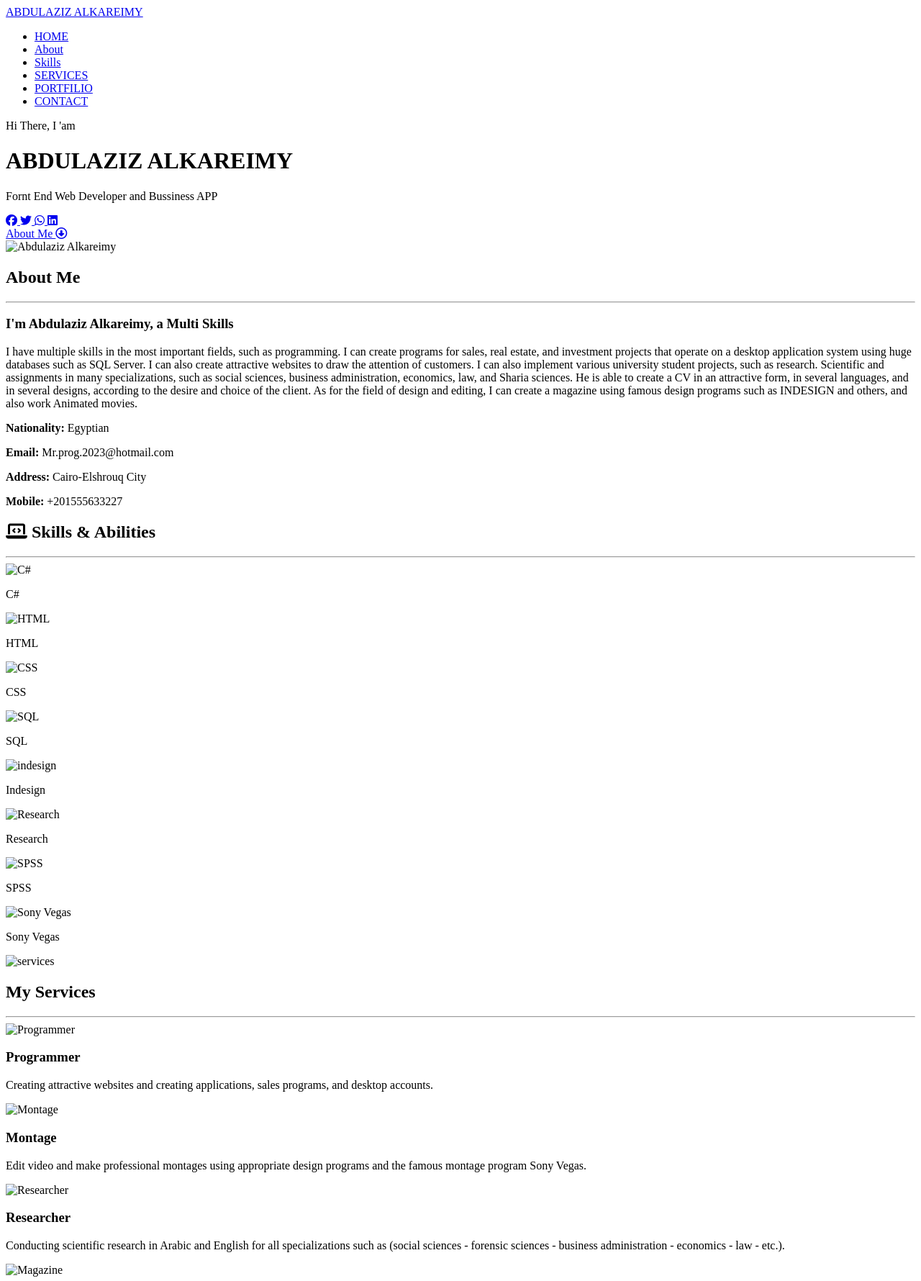
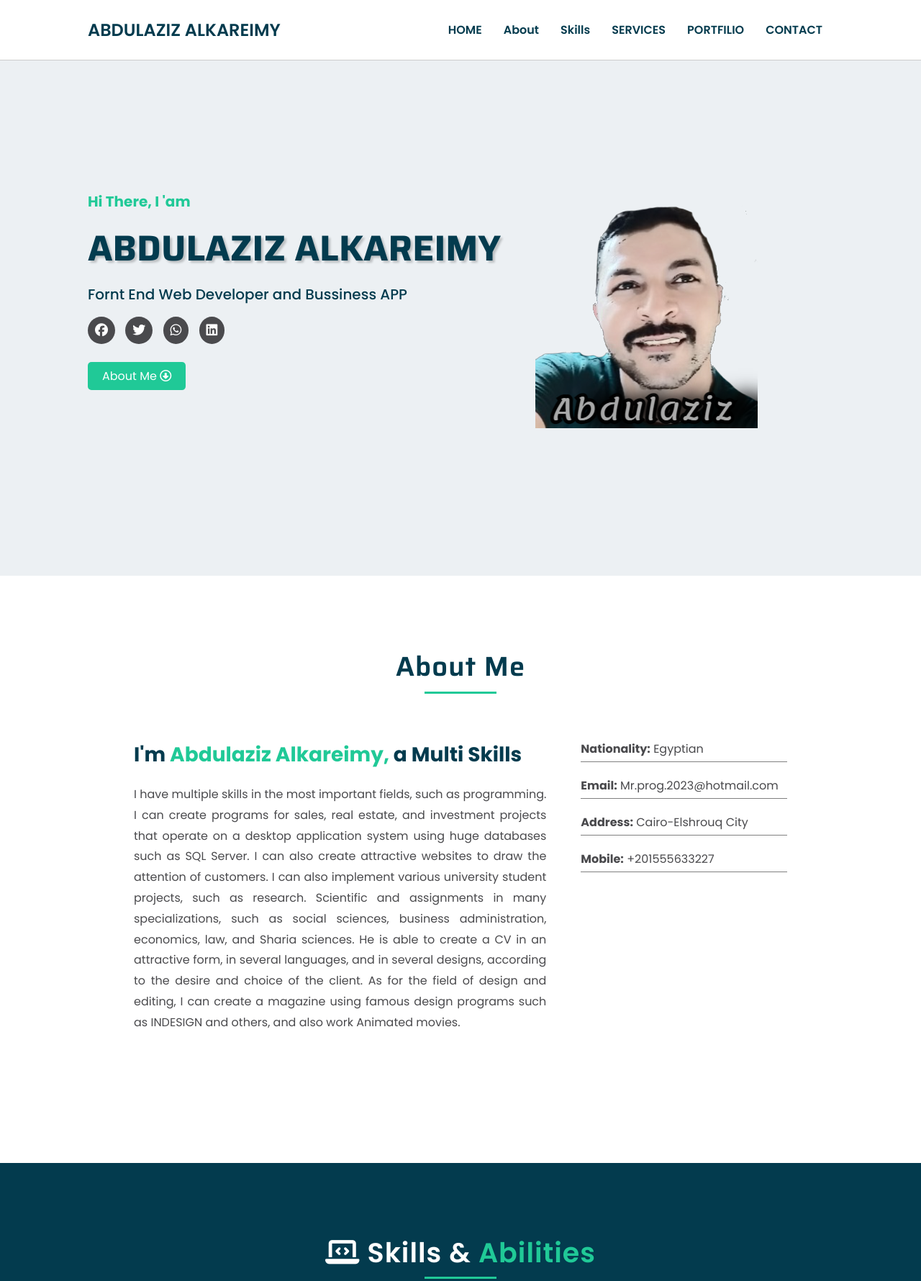
Before and after one commit to AbdulazizProg/My_Portfolio, a plain HTML site: page index.html in a window 1280 px wide. Shown: the top 1780 px of the page at 72% size. Drawn offline with Linux system fonts and the light colour scheme.

Commit message:
Add files via upload

```diff
--- a/index.html
+++ b/index.html
@@ -8,7 +8,7 @@
 <link rel="stylesheet" href="https://cdnjs.cloudflare.com/ajax/libs/font-awesome/6.5.2/css/all.min.css" integrity="sha512-SnH5WK+bZxgPHs44uWIX+LLJAJ9/2PkPKZ5QiAj6Ta86w+fsb2TkcmfRyVX3pBnMFcV7oQPJkl9QevSCWr3W6A==" crossorigin="anonymous" referrerpolicy="no-referrer" />
 
 <!-- CSS File Conjection -->
-<link rel="stylesheet" href="./CSS/style.css">
+<link rel="stylesheet" href="./style.css">
 
 <!-- Favicon -->
 <link rel="shortcut icon" href="./favicon.ico" type="image/x-icon">
@@ -54,7 +54,7 @@
         <a href="#about" class="btn-primary"> About Me <i class="fa-regular fa-circle-down"></i> </a>
     </div>
 
-    <img src="images/zezo.png" alt="Abdulaziz Alkareimy">
+    <img src="zezo.png" alt="Abdulaziz Alkareimy">
 </div>
 
 </header>
@@ -96,37 +96,37 @@
         <div class="skills-content">
             <div class="row">
                 <div class="item">
-                    <img src="./images/cc.png" alt="C#">
+                    <img src="cc.png" alt="C#">
                     <p>C#</p>
                 </div>
                 <div class="item">
-                    <img src="./images/png-transparent-logo-html-html5.png" alt="HTML">
+                    <img src="png-transparent-logo-html-html5.png" alt="HTML">
                     <p>HTML</p>
                 </div>
 
                 <div class="item">
-                    <img src="./images/CSS3_logo.svg.png" alt="CSS">
+                    <img src="CSS3_logo.svg.png" alt="CSS">
                     <p>CSS</p>
                 </div>
                 <div class="item">
-                    <img src="./images/sql-database-generic-icon-1521x2048-d0vdpxpg.png" alt="SQL">
+                    <img src="sql-database-generic-icon-1521x2048-d0vdpxpg.png" alt="SQL">
                     <p>SQL</p>
                 </div>
                 <div class="item">
-                    <img src="./images/adobe-indesign-file-logo-0E5BD2E038-seeklogo.com.png" alt="indesign">
+                    <img src="adobe-indesign-file-logo-0E5BD2E038-seeklogo.com.png" alt="indesign">
                     <p>Indesign</p>
                 </div>
                 <div class="item">
-                    <img src="./images/Wikimedia_Research_logo.png" alt="Research">
+                    <img src="Wikimedia_Research_logo.png" alt="Research">
                     <p>Research</p>
                 </div>
                 <div class="item">
-                    <img src="./images/19-191270_spss-logo-png-transparent-spss-png-download.png" alt="SPSS">
+                    <img src="19-191270_spss-logo-png-transparent-spss-png-download.png" alt="SPSS">
                     <p>SPSS</p>
                 </div>
 
                 <div class="item">
-                    <img src="./images/398-3984882_sony-vegas-pro-v13-png-download-gadget-transparent.png" alt="Sony Vegas">
+                    <img src="398-3984882_sony-vegas-pro-v13-png-download-gadget-transparent.png" alt="Sony Vegas">
                     <p>Sony Vegas</p>
                 </div>
 
@@ -143,44 +143,44 @@
 <section id="services">
     <div class="container">
         <div class="heading">
-            <img src="./images/unnamed-300x300.png" alt="services">
+            <img src="unnamed-300x300.png" alt="services">
             <h2>My <span class="text-primary">Services</span></h2>
 
         </div>
         <hr>
         <div class="row">
             <div class="item">
-                <img src="./images/Website-PNG-HD-Image.png" alt="Programmer">
+                <img src="Website-PNG-HD-Image.png" alt="Programmer">
                 <h3>Programmer</h3>
                 <p>Creating attractive websites and creating applications, sales programs, and desktop accounts.</p>
             </div>
 
             <div class="item">
-                <img src="./images/367-3678253_montage-vido-marseille-aubagne-editor-de-video-logo.png" alt="Montage">
+                <img src="367-3678253_montage-vido-marseille-aubagne-editor-de-video-logo.png" alt="Montage">
                 <h3>Montage</h3>
                 <p>Edit video and make professional montages using appropriate design programs and the famous montage program Sony Vegas.</p>
             </div>
 
             <div class="item">
-                <img src="./images/495-4956347_research-main-icon-01-research-background-logo-png-removebg-preview.png" alt="Researcher">
+                <img src="495-4956347_research-main-icon-01-research-background-logo-png-removebg-preview.png" alt="Researcher">
                 <h3>Researcher</h3>
                 <p>Conducting scientific research in Arabic and English for all specializations such as (social sciences - forensic sciences - business administration - economics - law - etc.).</p>
             </div>
 
             <div class="item">
-                <img src="./images/png-clipart-magazine-magazine-removebg-preview.png" alt="Magazine">
+                <img src="png-clipart-magazine-magazine-removebg-preview.png" alt="Magazine">
                 <h3>Magazine Designer</h3>
                 <p>Creating electronic and paper magazines with a wonderful and attractive design, using the most famous magazine making program (Indesigne), publishing them, and adding a custom barcode to them.</p>
             </div>
 
             <div class="item">
-                <img src="./images/png-transparent-web-development-graphic-design-web-design-web-design-electronics-gadget-search-engine-optimization-removebg-preview.png" alt="Desingn Logos and presentations">
+                <img src="png-transparent-web-development-graphic-design-web-design-web-design-electronics-gadget-search-engine-optimization-removebg-preview.png" alt="Desingn Logos and presentations">
                 <h3>Logos and presentations</h3>
                 <p>Designing logos and presentations is what distinguishes us from others, as we can use multiple programs to obtain customer satisfaction, such as (Illustrator - Photoshop - PowerPoint - etc.).</p>
             </div>
 
             <div class="item">
-                <img src="./images/homework-icon-19-removebg-preview.png" alt="assignments">
+                <img src="homework-icon-19-removebg-preview.png" alt="assignments">
                 <h3>Student's Assignments</h3>
                 <p>Preparing university and professional assignments and assignments for all majors in Arabic and English in an accurate and reliable manner.</p>
             </div>
@@ -207,7 +207,7 @@
         <div class="row">
             <!-- portfolio 1 -->
             <div class="item">
-                <video src="./Vid/VID-20180424-WA0000.mp4" controls></video>
+                <video src="VID-20180424-WA0000.mp4" controls></video>
                 <!-- <img src="./images/zezo.png" alt="zezo"> -->
                 <div class="item-contnt">
                     <h3>Desktop Application & Web</h3>
@@ -219,7 +219,7 @@
              <!-- portfolio 2 -->
              <div class="item">
                 <!-- <video src=""></video> -->
-                <video src="./Vid/VID-20191123-WA0202.mp4" controls></video>
+                <video src="VID-20191123-WA0202.mp4" controls></video>
                 <div class="item-contnt">
                     <h3>Montage Cartoon</h3>
 
@@ -229,7 +229,7 @@
              <!-- portfolio 3 -->
              <div class="item">
                 <!-- <video src=""></video> -->
-                <video src="./Vid/VID-20181203-WA0095.mp4" controls></video>
+                <video src="VID-20181203-WA0095.mp4" controls></video>
                 <div class="item-contnt">
                     <h3>Magazine</h3>
 
@@ -239,7 +239,7 @@
              <!-- portfolio 4 -->
              <div class="item">
                 <!-- <video src=""></video> -->
-                <video src="./Vid/3 30.mp4" controls></video>
+                <video src="3 30.mp4" controls></video>
                 <div class="item-contnt">
                     <h3>Trainnig</h3>
 
@@ -249,7 +249,7 @@
              <!-- portfolio 5 -->
              <div class="item">
                 <!-- <video src=""></video> -->
-                <video src="./Vid/VID-20191121-WA0076.mp4" controls></video>
+                <video src="VID-20191121-WA0076.mp4" controls></video>
                 <div class="item-contnt">
                     <h3>Montage and Voice Over</h3>
 
@@ -259,7 +259,7 @@
              <!-- portfolio 6 -->
              <div class="item">
                 <!-- <video src=""></video> -->
-                <video src="./Vid/VID-20201223-WA0029.mp4" controls></video>
+                <video src="VID-20201223-WA0029.mp4" controls></video>
                 <div class="item-contnt">
                     <h3>Magazine</h3>
 
@@ -269,7 +269,7 @@
              <!-- portfolio 7 -->
              <div class="item">
                 <!-- <video src=""></video> -->
-                <video src="./Vid/3 30.mp4" controls></video>
+                <video src="3 30.mp4" controls></video>
                 <div class="item-contnt">
                     <h3>Trainnig</h3>
 
@@ -279,7 +279,7 @@
              <!-- portfolio 8 -->
              <div class="item">
                 <!-- <video src=""></video> -->
-                <video src="./Vid/VID-20191121-WA0076.mp4" controls></video>
+                <video src="VID-20191121-WA0076.mp4" controls></video>
                 <div class="item-contnt">
                     <h3>Montage and Voice Over</h3>
 
@@ -289,7 +289,7 @@
              <!-- portfolio 9 -->
              <div class="item">
                 <!-- <video src=""></video> -->
-                <video src="./Vid/VID-20201223-WA0029.mp4" controls></video>
+                <video src="VID-20201223-WA0029.mp4" controls></video>
                 <div class="item-contnt">
                     <h3>Magazine</h3>
 
@@ -308,7 +308,7 @@
         </h2>
         <hr>
     <div class="row">
-        <img src="./images/lien-he.jpg" alt="Contact">
+        <img src="lien-he.jpg" alt="Contact">
         <form action="https://formsubmit.co/mr.prog.2011@gmail.com" method="POST">
 
             <input type="text" name="name" placeholder="Name" required>
--- /dev/null
+++ b/style.css
@@ -0,0 +1,492 @@
+@import url('https://fonts.googleapis.com/css2?family=Poppins:ital,wght@0,100;0,200;0,300;0,400;0,500;0,600;0,700;0,800;0,900;1,100;1,200;1,300;1,400;1,500;1,600;1,700;1,800;1,900&family=Saira:ital,wght@0,100..900;1,100..900&display=swap');
+:root {
+    --primary-color:#033b4e;
+    --secodary-color:#20c997;
+    --gray:#4a4a4d;
+    --bg-primary:#ecf0f3;
+
+}
+* {
+    margin: 0;
+    padding: 0;
+    box-sizing: border-box;
+}
+html{
+    scroll-behavior: smooth;
+}
+body{
+    font-family: "Poppins", sans-serif;
+}
+h1,h2{
+    font-family: "Saira", sans-serif;
+}
+
+ul{
+    list-style: none;
+}
+
+a{
+    text-decoration: none;
+}
+/* Utility Classes*/
+
+.container{
+    max-width: 1100px;
+    margin: auto;
+    padding: 0 2rem;
+
+}
+.text-primary {
+    color: var(--secodary-color);
+}
+
+.btn-primary{
+    background-color: var(--secodary-color);
+    color: #fff;
+    padding: 8px 20px;
+    border-radius: 5px;
+    transition:all  0.5s ease;
+    cursor: pointer;
+
+}
+
+.btn-primary:hover{
+    background-color: #15a076;
+}
+/* Header Style Start*/
+#home{
+    background-color: var(--bg-primary);
+    height: 100vh;
+}
+
+#home .navbar{
+    background-color: #fff;
+    border-bottom: 1px solid #ccc ;
+    position: fixed;
+    width: 100%;
+    z-index: 1;
+
+}
+
+#home .navbar nav{
+    display: flex;
+    justify-content: space-between;
+    align-items: center;
+    max-width: 1100px;
+    margin: auto;
+    padding: 1.5rem 2rem;
+
+}
+
+#home #logo {
+    color: var(--primary-color);
+    font-size: 24px;
+    font-weight: 600;
+}
+
+#home .navbar nav ul{
+    display: flex;
+    justify-content: center;
+    align-items: center;
+
+
+}
+
+#home .navbar nav ul a{
+    margin: 0 15px;
+    color: var(--primary-color);
+   font-weight: 600;
+
+
+}
+
+
+#home .header-content{
+    display: grid;
+    grid-template-columns: 1.5fr 1fr;
+    align-items: center;
+    max-width: 1100px;
+    margin: auto;
+    padding: 5rem 2rem 0;
+    height: 100%;
+
+}
+#home .header-content  .content-text{
+    margin-bottom: 5rem;
+}
+
+#home .header-content img{
+    max-width: 450px;
+}
+
+#home .header-content p span {
+    font-weight: 700;
+    font-size: 20px;
+}
+#home .header-content h1{
+    font-size: 50px;
+    color: var(--primary-color);
+    text-shadow: 3px 3px 3px rgba(0,0,0,0.2);
+    margin-top: 10px;
+
+}
+#home .header-content .title{
+   font-size: 20px;
+   color: var(--primary-color);
+   margin: 10px 0;
+   font-weight: 500;
+}
+
+#home .header-content .social{
+    margin: 1rem 0 2rem;
+}
+
+#home .header-content .social a i{
+    font-size: 18px;
+    padding: 10px;
+    background-color: var(--gray);
+    color: #fff;
+    border-radius: 50%;
+    margin-right: 10px;
+    transition: all 0.4s ease;
+
+
+}
+
+#home .header-content .social a i:hover{
+    transform: scale(0.85);
+
+}
+/* Header Style End*/
+
+/* About Style Start */
+#about,#skills,#services,#portfolio{
+    padding: 6rem 0;
+
+}
+
+#about h2,#skills h2,#services h2,#portfolio h2,#contact h2{
+    text-align: center;
+    font-size: 38px;
+    color: var(--primary-color);
+    font-weight: 600;
+    letter-spacing: 1px;
+
+
+}
+
+#about hr,#skills hr,#services hr,#portfolio hr,#contact hr{
+    width: 100px;
+    height: 3px;
+    background-color: var(--secodary-color);
+    border: none;
+    margin: 5px auto 0;
+
+}
+#about .about-content {
+    margin: 4rem;
+    display: grid;
+    grid-template-columns: 2fr 1fr;
+    column-gap: 3rem;
+
+
+}
+#about .about-content .col-1 h3{
+    font-size: 28px;
+    color: var(--primary-color);
+    margin-bottom: 20px;
+
+}
+#about .about-content .col-1 p{
+    color: var(--gray);
+    margin-bottom: 20px;
+    line-height: 1.8;
+    text-align: justify;
+  text-justify: inter-word;
+
+}
+#about .about-content .col-2 p{
+    color: var(--gray);
+    margin-bottom: 20px;
+     padding-bottom: 5px;
+    border-bottom: 1px solid gray;
+}
+/* About Style End */
+
+
+/* Skills Style Start */
+#skills,#portfolio {
+    background-color: var(--primary-color);
+}
+#skills .skills-content{
+    margin-top: 2rem;
+    background-color: #0f272d;
+
+}
+#skills .skills-content .row{
+display: grid;
+grid-template-columns: repeat(4,1fr);
+align-items: center;
+}
+
+#skills .skills-content .row .item{
+    color: #fff;
+    background-color: #000;
+    margin: 20px;
+    padding: 1rem;
+    border-radius: 10px;
+    font-size: 18px;
+    font-weight: 600;
+    text-align: center;
+    transition: all 0.4s ease;
+}
+
+#skills .skills-content .row .item:hover{
+  box-shadow: 10px 10px 10px #00f4ab0c;
+}
+
+
+#skills .skills-content .row .item:nth-child(7) img {
+    max-width: 80px;
+}
+
+#skills h2,#portfolio h2{
+    color: #fff;
+    font-family: 'Poppins',sans-serif;
+}
+#skills .row img{
+    max-width: 40px;
+}
+/* Skills Style End */
+
+/* Services Style Start */
+#services,#contact{
+    background-color: #00f4ab0c;
+
+}
+
+#services .heading {
+        display: flex;
+        justify-content: center;
+        align-items: center;
+}
+#services .heading img{
+    width: 55px;
+    margin-right: 10px;
+
+}
+
+#services .row{
+    display: grid;
+    grid-template-columns: repeat(3,1fr);
+    margin-top: 4rem;
+    text-align: center;
+    column-gap: 2rem;
+    row-gap: 4rem;
+
+}
+
+#services .row .item{
+    background-color: #fff;
+    padding: 30px 15px;
+    box-shadow: 2px 2px 5px rgba(0,0,0,0.2);
+    box-shadow: 2px 5px rgba(0,0,0,0.2);
+    border-radius: 5px;
+    transition: all 0.3s ease;
+
+
+
+
+}
+
+#services .row .item:hover{
+    transform: scale(1.04);
+}
+#services .row .item h3{
+    margin: 15px 0;
+    color: var(--primary-color);
+}
+#services .row .item p{
+    font-size: 14px;
+    text-align: justify;
+    text-justify: inter-word;
+
+
+}
+
+#services .row img{
+    max-width: 80%;
+    height: 50%;
+}
+/* Services Style End */
+
+
+/* Portfolio Style start */
+
+#portfolio .row{
+    display: grid;
+    grid-template-columns: repeat(3,1fr);
+    justify-content: center;
+    align-items: center;
+    gap: 2rem;
+
+}
+
+#portfolio  hr{
+    margin-bottom: 15px;
+}
+#portfolio .row .item{
+    background-color: #fff;
+    border-radius: 5px;
+    align-items: center;
+text-align: center;
+justify-content: center;
+transition: all 0.3s ease;
+
+}
+
+#portfolio .row .item:hover{
+transform: scale(1.03);
+}
+
+#portfolio video,#portfolio img{
+    max-width: 90%;
+
+align-items: center;
+text-align: center;
+justify-content: center;
+margin-top: 10px;
+border-radius: 5px;
+
+
+}
+#portfolio .item h3{
+    font-size: 14px;
+    color: var(--primary-color);
+
+}
+/* Portfolio Style End */
+
+
+/* Conatct Style Start */
+#contact{
+    padding: 4rem 0;
+
+}
+
+#contact .row{
+    margin-top: 4rem;
+    display: grid;
+    grid-template-columns: repeat(2,1fr);
+    column-gap: 2rem;
+    background-color: #fff;
+    box-shadow: 3px 3px 20px rgba(0,0,0,0.2) ;
+    padding: 2rem 3rem;
+    border-radius: 10px;
+}
+
+#contact .row input,#contact .row textarea{
+    display: block;
+    width: 100%;
+    margin: 20px 0;
+    padding: 10px;
+    outline: none;
+    background-color: #00f4ab0c;
+    border: 1px solid #bbb;
+
+}
+/* Conatct Style End */
+
+/* Footer Style Start */
+#footer{
+    background-color: #222;
+    color: #fff;
+    padding: 1rem 0;
+    text-align: center;
+
+}
+/* Footer Style End */
+
+/* Tablet Resopnsive*/
+@media (max-width: 768px){
+  #home .navbar nav{
+    display: block;
+    text-align: center;
+  }
+  #home .navbar nav ul{
+    margin-top: 20px;
+  }
+  #home .navbar nav ul a{
+    margin: 0 8px;
+  }
+  #home .header-content{
+    grid-template-columns: 1fr;
+  }
+
+  #home .header-content .content-text{
+    margin-bottom: 0rem;
+    margin-top: 5rem;
+  }
+  #home .header-content h1{
+    font-size: 50px;
+    text-align: center;
+  }
+  header .header-content img{
+max-width:250px;
+margin: auto;
+  }
+
+  #about .about-content{
+    grid-template-columns: 1fr;
+    row-gap: 3rem;
+  }
+  #skills .skills-content .row{
+    grid-template-columns: repeat(2,1fr);
+
+  }
+
+  #services  .row , #portfolio  .row{
+    grid-template-columns: repeat(2,1fr);
+
+  }
+  #contact  .row{
+    grid-template-columns: 1fr;
+    align-items: center;
+
+  }
+}
+
+
+/* Mobile Responsive */
+
+@media (max-width:528px){
+
+    #home .header-content h1{
+        font-size: 30px;
+        text-align: center;
+      }
+
+      #home .header-content p span,#home .header-content .title{
+        font-size: 16px;
+      }
+      #header .header-content img{
+        margin-top: 2rem;
+        max-width: 200px;
+      }
+      #about h2,#skills h2,#services h2,#portfolio h2,#contact h2{
+font-size: 30px;
+
+      }
+      #about .about-content .col-1 h3{
+        font-size: 20px;
+      }
+
+      #services  .row ,#portfolio  .row,#contact  .row,#skills .skills-content  .row {
+        grid-template-columns: 1fr;
+
+      }
+      #contact .row{
+        padding: 2rem 1rem;
+        row-gap: 2rem;
+      }
+}
```
Also changed, not shown: 19-191270_spss-logo-png-transparent-spss-png-download.png (added), 367-3678253_montage-vido-marseille-aubagne-editor-de-video-logo.png (added), 398-3984882_sony-vegas-pro-v13-png-download-gadget-transparent.png (added), 495-4956347_research-main-icon-01-research-background-logo-png-removebg-preview.png (added), CSS3_logo.svg.png (added), IMG_٢٠١٧٠٣٣١_١٣١٤٣١.jpg (added), Website-PNG-HD-Image.png (added), Wikimedia_Research_logo.png (added), adobe-indesign-file-logo-0E5BD2E038-seeklogo.com.png (added), cc.png (added), homework-icon-19-removebg-preview.png (added), lien-he.jpg (added), png-clipart-magazine-magazine-removebg-preview.png (added), png-transparent-web-development-graphic-design-web-design-web-design-electronics-gadget-search-engine-optimization-removebg-preview.png (added), 4 more files.
